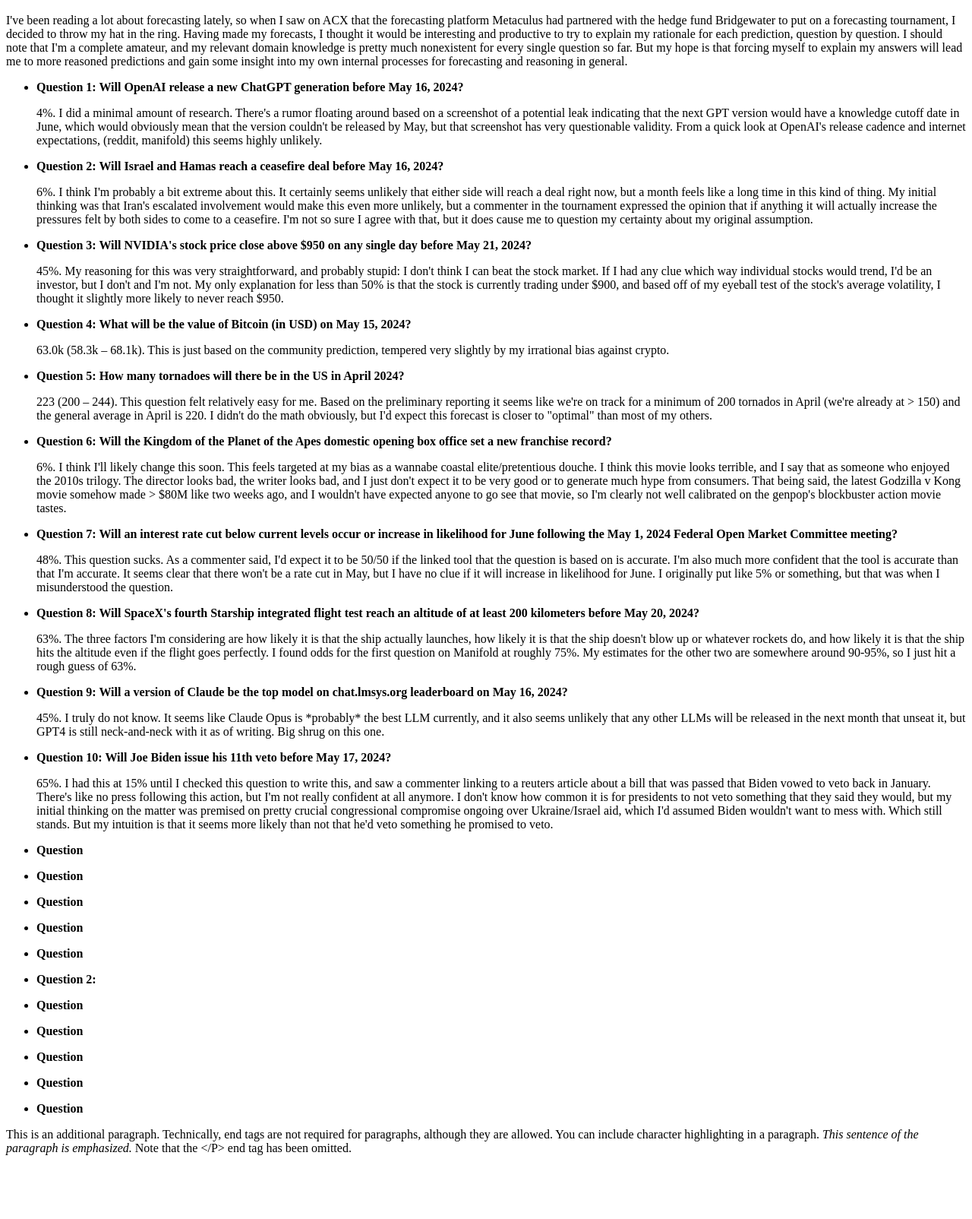
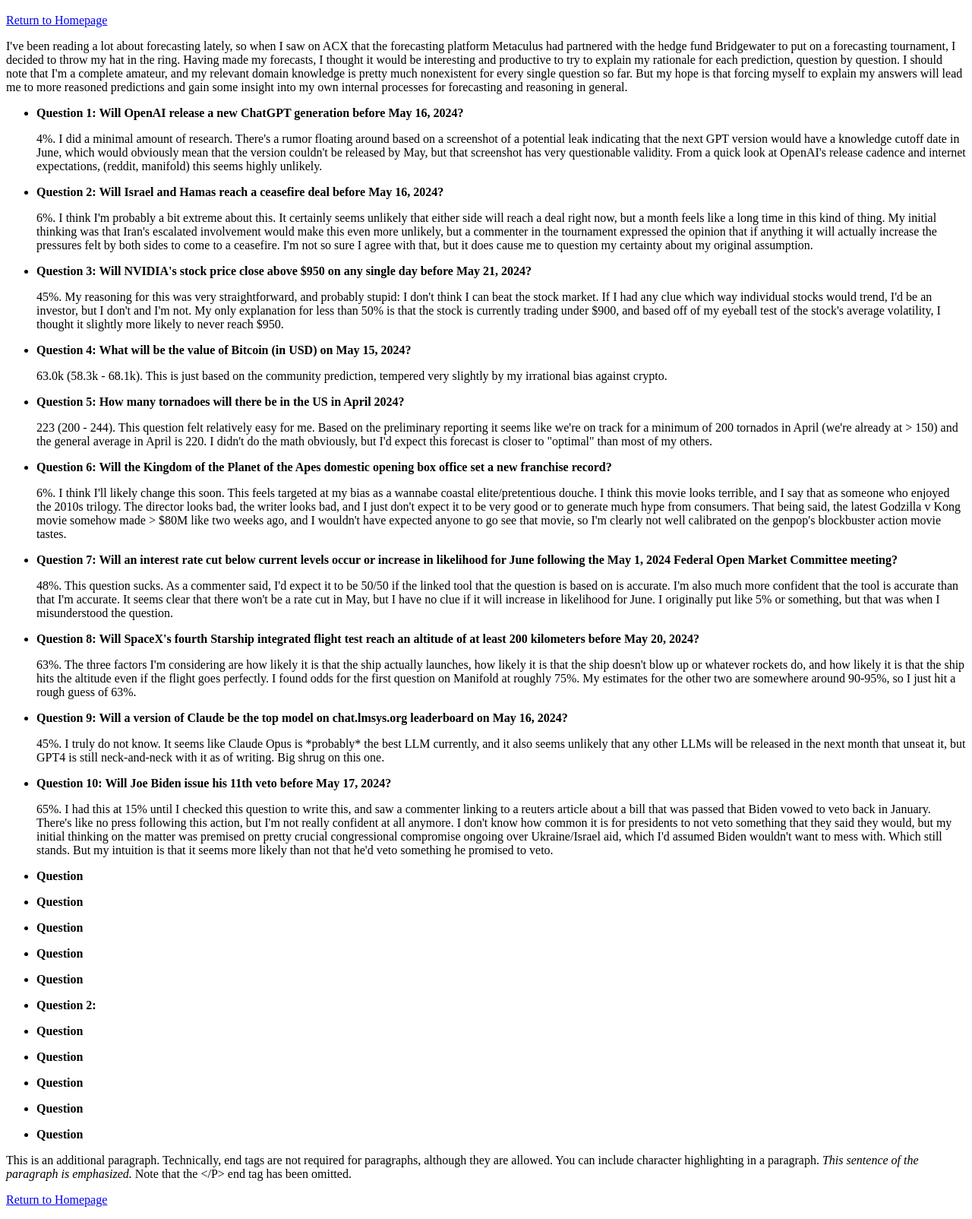
Before and after one commit to samwtorr/Privileged-Reference-Frame, a plain HTML site: page forecasting_intro.html in a window 1280 px wide. Shown: the part 48-1652 px from the top of the page at 76% size. Before the commit the page ends 1584 px from the top, so only its background shows below. Drawn offline with Linux system fonts and the light colour scheme.

Commit message:
Adding new files for book reviews! Also added return to homepage buttons.

```diff
--- a/forecasting_intro.html
+++ b/forecasting_intro.html
@@ -5,6 +5,7 @@
 <TITLE>Privileged Reference Frame</TITLE>
 </HEAD><BODY>
 <H1>Rationale for Bridgewater X Metaculus</H1>
+<P><A href="index.html">Return to Homepage</A></P>
 <P>I've been reading a lot about forecasting lately, so when I saw
  on ACX that the forecasting platform Metaculus had partnered with
  the hedge fund Bridgewater to put on a forecasting tournament, I
@@ -44,10 +45,10 @@ for forecasting and reasoning in general.</P>
     under $900, and based off of my eyeball test of the stock's average volatility,
     I thought it slightly more likely to never reach $950.<P>
 <LI><b>Question 4: What will be the value of Bitcoin (in USD) on May 15, 2024?</b>
-    <P>63.0k (58.3k – 68.1k). This is just based on the community
+    <P>63.0k (58.3k - 68.1k). This is just based on the community
     prediction, tempered very slightly by my irrational bias against crypto.<P>
 <LI><b>Question 5: How many tornadoes will there be in the US in April 2024?</b>
-    <P>223 (200 – 244). This question felt relatively easy for me. Based on the
+    <P>223 (200 - 244). This question felt relatively easy for me. Based on the
     preliminary reporting it seems like we're on track for a minimum of 200 tornados
     in April (we're already at > 150) and the general average in April is 220. I didn't
     do the math obviously, but I'd expect this forecast is closer to "optimal" than most
@@ -114,4 +115,5 @@ include character highlighting in a paragraph. <EM>This sentence
 of the paragraph is emphasized.</EM> Note that the &lt;/P&gt;
 end tag has been omitted.
 <P>
+<P><A href="index.html">Return to Homepage</A></P>
 </BODY></HTML>
```
Also changed, not shown: book_reviews_dir.html (added, +13 -0 lines), index.html (+1 -0 lines).
